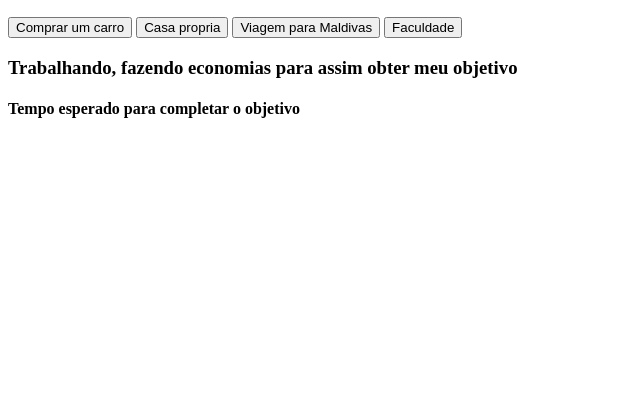
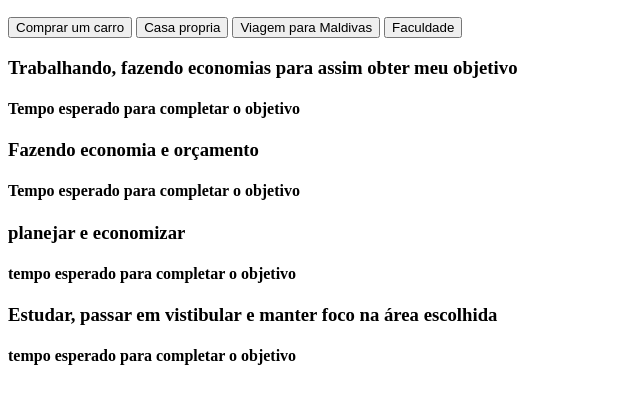
Before and after one commit to gabrielekubiakoski/SITE2, a plain HTML site: page index.html in a window 1280 px wide. Shown: the part 50-454 px from the top of the page, without its empty margins (0-640 px from the left). Drawn offline with Linux system fonts and the light colour scheme.

Commit message:
07052025

```diff
--- a/index.html
+++ b/index.html
@@ -4,6 +4,7 @@
     <meta charset="UTF-8">
     <meta name="viewport" content="width=device-width, initial-scale=1.0">
     <title>Nossos objetivos</title>
+    <link rel="stylesheet" href="style.css">
 </head>
 <body>
     <section class="conteudo-principal"></section>
@@ -20,6 +21,18 @@
                 <h3 class="aba-conteudo-titulo-principal">Trabalhando, fazendo economias para assim obter meu objetivo</h3>
                 <h4 class="aba-conteudo-titulo-secundario">Tempo esperado para completar o objetivo</h4>
             </div>
+            <div class="aba-conteudo">
+                <h3 class="aba-conteudo-titulo-principal">Fazendo economia e orçamento</h3>
+                <h4 class="aba-conteudo-titulo-secundario">Tempo esperado para completar o objetivo</h4>
+            </div>
+            <div class="aba-conteudo">
+                <h3 class="aba-conteudo-titulo-principal">planejar e economizar</h3>
+                <h4 class="aba-conteudo-titulo-secundario">tempo esperado para completar o objetivo</h4>
+            </div>
+            <div class="aba-conteudo">
+                <h3 class="aba-conteudo-titulo-principal">Estudar, passar em vistibular e manter foco na área escolhida</h3>
+                <h4 class="aba-conteudo-titulo-secundario">tempo esperado para completar o objetivo</h4>
+            </div>
         </div>
     </div>
 </body>
--- /dev/null
+++ b/style.css
@@ -0,0 +1,10 @@
+:root{
+    --cor-de-fundo:#0d0101af;
+    --azul:#0420a0;
+    --branco:#ffffff;
+    --botao-ativo: #446383;
+    --botao-inativo: #232460;
+    --texto-fundo: #ffffff;
+    --font: 'Cascadia Code';
+}
+@import url('https://fonts.googleapis.com/css2?family=Merriweather:ital,opsz,wght@0,18..144,300..900;1,18..144,300..900&display=swap');
```
